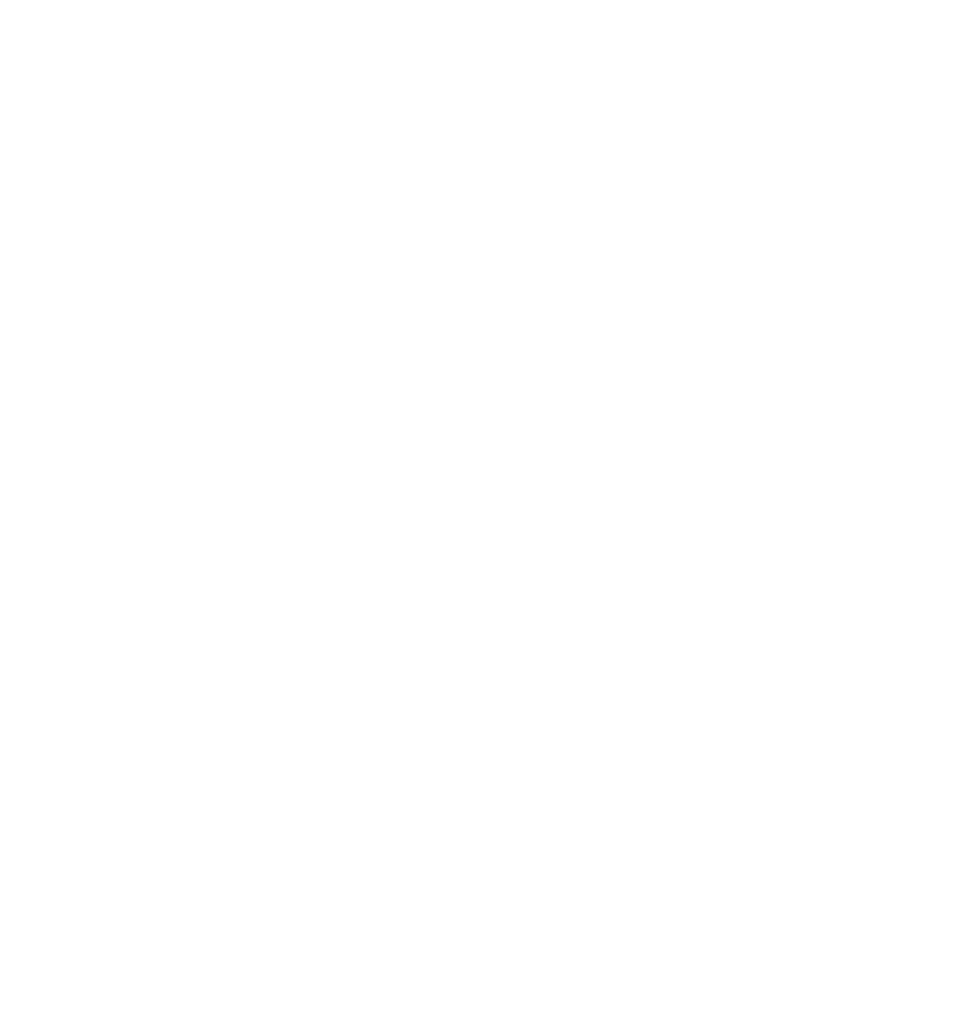
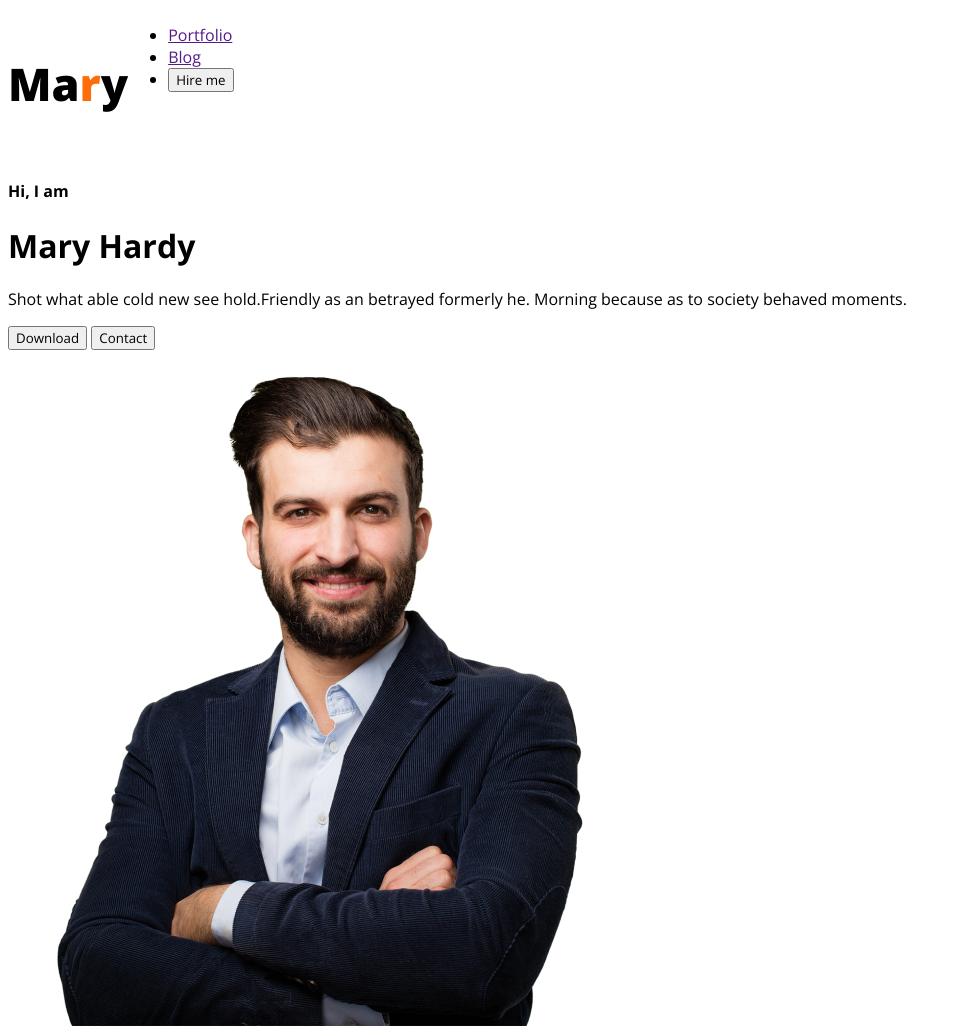
Before and after one commit to lalonhomebd/my-portfolio-resource, a plain HTML site: page index.html in a window 1280 px wide. Shown: the whole page, without its empty margins (0-961 px from the left). Before the commit the page ends 800 px from the top, so only its background shows below. Drawn offline with nearby package versions, Linux system fonts and the light colour scheme.

Commit message:
add header style

```diff
--- a/index.html
+++ b/index.html
@@ -4,6 +4,33 @@
     <meta charset="UTF-8" />
     <meta name="viewport" content="width=device-width, initial-scale=1.0" />
     <title>My Portfolio Resource</title>
+    <link rel="stylesheet" href="/styles/style.css" />
   </head>
-  <body></body>
+  <body>
+    <header>
+      <nav>
+        <h3 class="nav-title">Ma<span>r</span>y</h3>
+        <ul>
+          <li><a href="">Portfolio</a></li>
+          <li><a href="">Blog</a></li>
+          <li>
+            <a href=""><button>Hire me</button></a>
+          </li>
+        </ul>
+      </nav>
+      <div class="head-section">
+        <h4>Hi, I am</h4>
+        <h1>Mary Hardy</h1>
+        <p>
+          Shot what able cold new see hold.Friendly as an betrayed formerly he.
+          Morning because as to society behaved moments.
+        </p>
+        <button>Download</button>
+        <button>Contact</button>
+      </div>
+      <div class="image-section">
+        <img src="/images/hardy.png" alt="" />
+      </div>
+    </header>
+  </body>
 </html>
--- a/styles/style.css
+++ b/styles/style.css
@@ -0,0 +1,32 @@
+@import url("https://fonts.googleapis.com/css2?family=Open+Sans:ital,wght@0,300..800;1,300..800&family=Work+Sans:ital,wght@0,100..900;1,100..900&display=swap");
+
+* {
+  font-family: "Open Sans", sans-serif;
+}
+/* header {
+  background-image: url("../images/header_bg.png");
+  background-repeat: no-repeat;
+  justify-content: end;
+} */
+
+/* .head-section {
+  display: flexbox;
+  justify-content: end;
+  align-items: center;
+} */
+nav {
+  display: flex;
+}
+span {
+  color: rgb(253, 110, 10);
+}
+.nav-title {
+  /* font-weight: 800px;
+  font-size: 45px; */
+  font-family: Open Sans;
+  font-size: 45px;
+  font-weight: 800;
+  line-height: 61px;
+  letter-spacing: 0%;
+  text-align: left;
+}
```
Also changed, not shown: images/developer.png (added), images/hardy.png (added), images/header_bg.png (added), images/icons/facebook.png (added), images/icons/insta.png (added), images/icons/js.png (added), images/icons/mongo.png (added), images/icons/nodejs.png (added), images/icons/react.png (added), images/icons/twitter.png (added).
